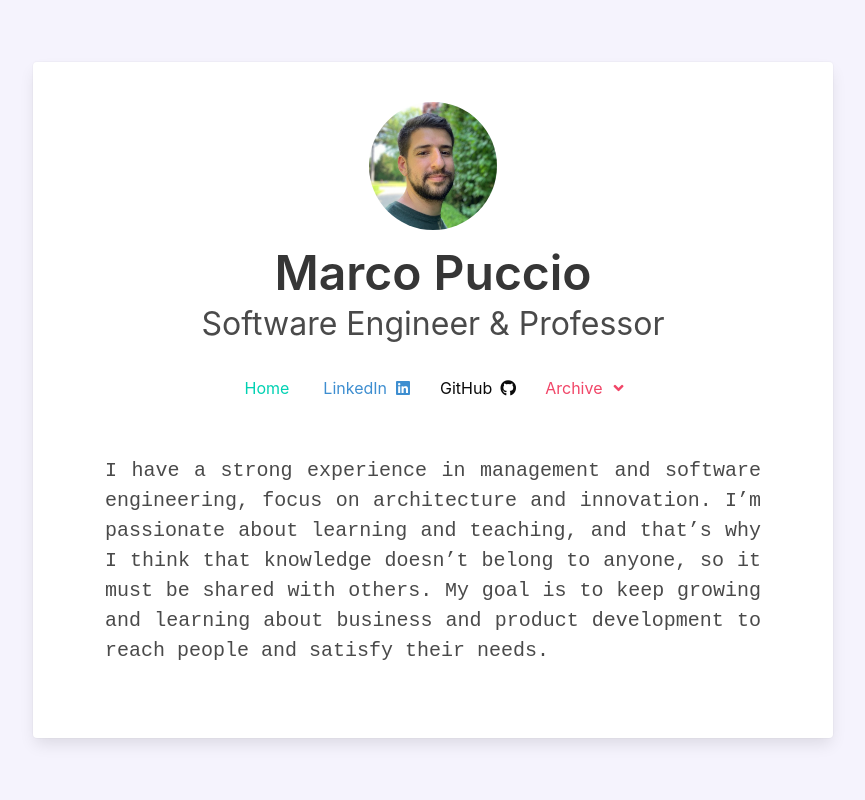
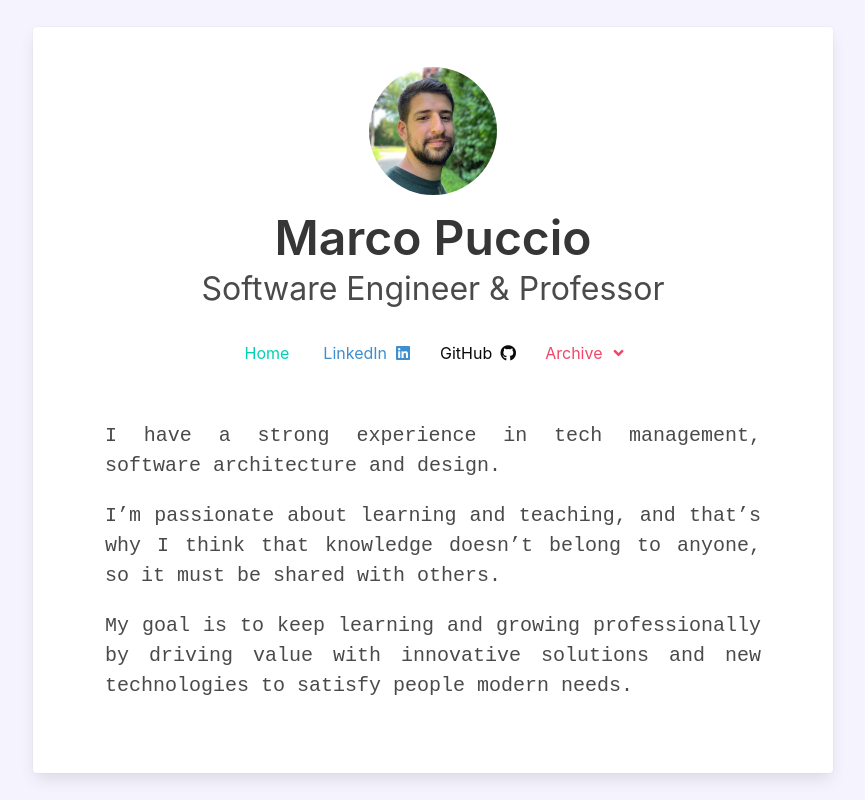
Before and after one commit to marcopuccio/marcopucc.io, a React (Create React App) app: page / in a window 1280 px wide. Shown: the whole page, without its empty margins (207-1072 px from the left). Built offline with nearby package versions, Linux system fonts and the light colour scheme.

Commit message:
update pitch

```diff
--- a/src/components/Pitch/index.tsx
+++ b/src/components/Pitch/index.tsx
@@ -2,13 +2,20 @@ import React from "react";
 
 export const Pitch: React.FC = () => {
   return (
-    <p className="is-size-5 has-text-justified has-text-weight-light is-family-code">
-      I have a strong experience in management and software engineering, focus
-      on architecture and innovation. I’m passionate about learning and
-      teaching, and that’s why I think that knowledge doesn’t belong to anyone,
-      so it must be shared with others. My goal is to keep growing and learning
-      about business and product development to reach people and satisfy their
-      needs.
-    </p>
+    <>
+      <p className="is-size-5 has-text-justified has-text-weight-light is-family-code">
+        I have a strong experience in tech management, software architecture and
+        design.
+      </p>
+      <p className="is-size-5 has-text-justified has-text-weight-light is-family-code">
+        I’m passionate about learning and teaching, and that’s why I think that
+        knowledge doesn’t belong to anyone, so it must be shared with others.
+      </p>
+      <p className="is-size-5 has-text-justified has-text-weight-light is-family-code">
+        My goal is to keep learning and growing professionally by driving value
+        with innovative solutions and new technologies to satisfy people modern
+        needs.
+      </p>
+    </>
   );
 };
```
